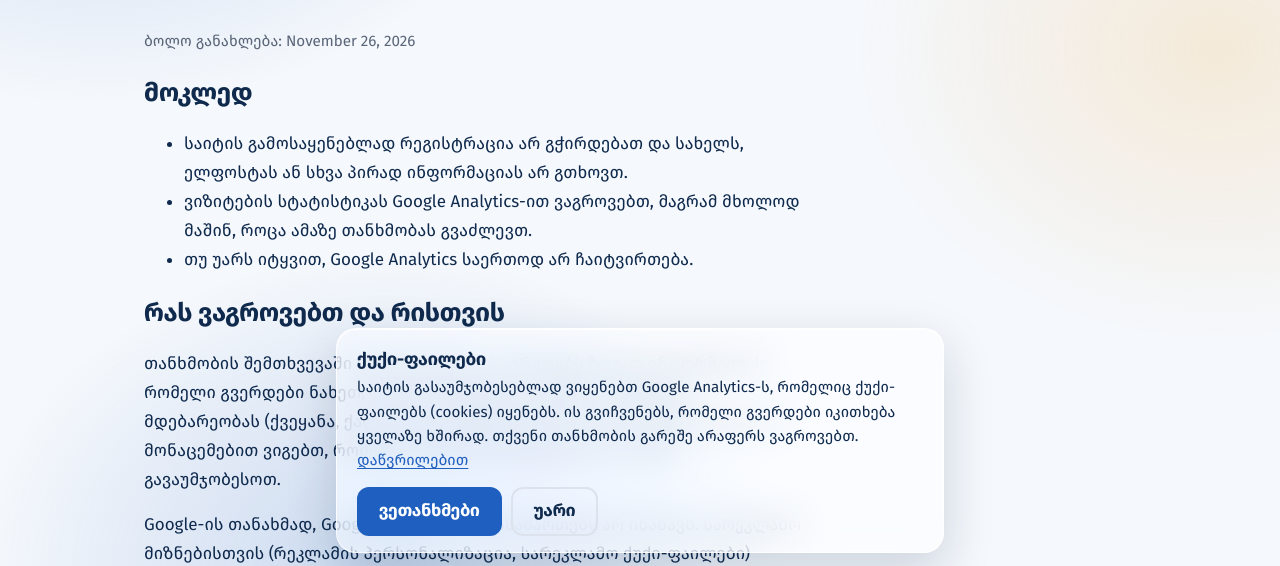
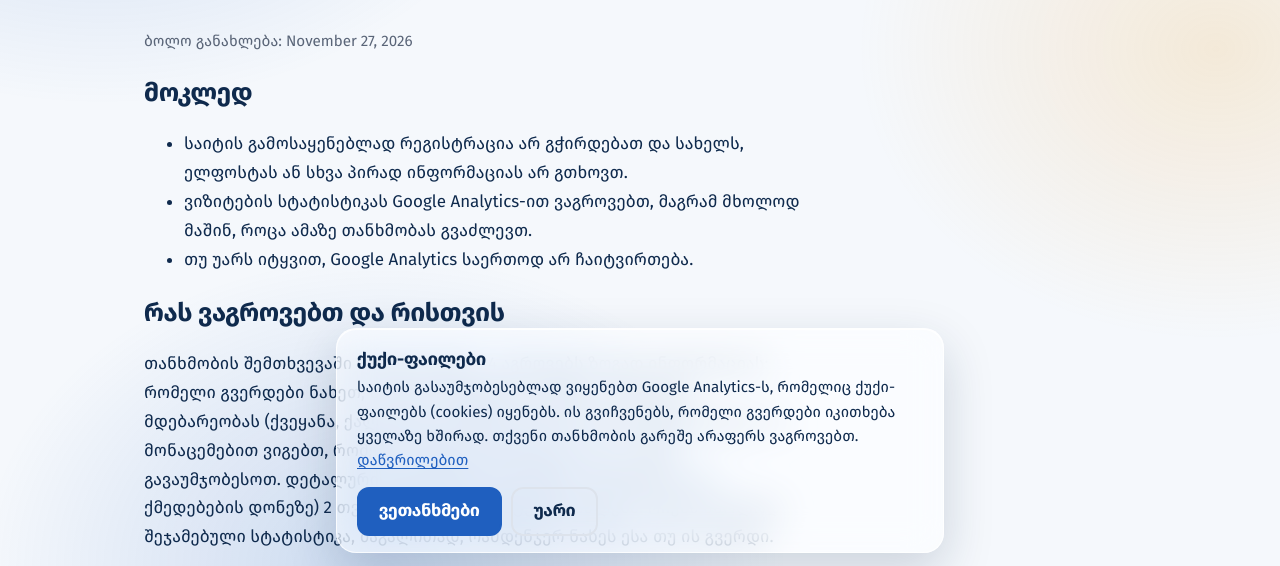
Before and after one commit to levanijintcharadze/aifluency.ge, an Astro site: page /privacy in a window 1280 px wide. Shown: the part 231-797 px from the top of the page. Built offline with nearby package versions, Linux system fonts and the light colour scheme; Astro itself is replaced by a stand-in of ours.

Commit message:
Add data retention period to privacy page
Co-Authored-By: Claude Opus 5.5 <noreply@anthropic.com>
Claude-Session: https://claude.ai/code/session_01S89YS8gXz7J29UwH4vTuvj

```diff
--- a/src/pages/privacy.astro
+++ b/src/pages/privacy.astro
@@ -4,7 +4,7 @@ import { formatDate } from '../lib/labels';
 import { GOOGLE_TAG_ID, PAGES } from '../lib/site';
 
 const page = PAGES.privacy;
-const updated = new Date('2026-11-26');
+const updated = new Date('2026-11-27');
 ---
 
 <BaseLayout title={page.title} description={page.description} ogKey="privacy">
@@ -21,7 +21,7 @@ const updated = new Date('2026-11-26');
 
     <h2>რას ვაგროვებთ და რისთვის</h2>
     <p>
-      თანხმობის შემთხვევაში Google Analytics 4 აგროვებს ზოგად ინფორმაციას: რომელი გვერდები ნახეთ, საიდან მოხვედით საიტზე, სავარაუდო მდებარეობას (ქვეყანა, ქალაქი) და მოწყობილობისა და ბრაუზერის ტიპს. ამ მონაცემებით ვიგებთ, რომელი თემები გამოგადგათ და რა უნდა გავაუმჯობესოთ.
+      თანხმობის შემთხვევაში Google Analytics 4 აგროვებს ზოგად ინფორმაციას: რომელი გვერდები ნახეთ, საიდან მოხვედით საიტზე, სავარაუდო მდებარეობას (ქვეყანა, ქალაქი) და მოწყობილობისა და ბრაუზერის ტიპს. ამ მონაცემებით ვიგებთ, რომელი თემები გამოგადგათ და რა უნდა გავაუმჯობესოთ. დეტალური მონაცემები (ცალკეული ვიზიტებისა და ქმედებების დონეზე) 2 თვის შემდეგ ავტომატურად იშლება. რჩება მხოლოდ შეჯამებული სტატისტიკა, მაგალითად, რამდენჯერ ნახეს ესა თუ ის გვერდი.
     </p>
     <p>
       Google-ის თანახმად, Google Analytics 4 IP მისამართებს არ ინახავს. სარეკლამო მიზნებისთვის (რეკლამის პერსონალიზაცია, სარეკლამო ქუქი-ფაილები) მონაცემების გამოყენება ამ საიტზე ყოველთვის გამორთულია.
```
